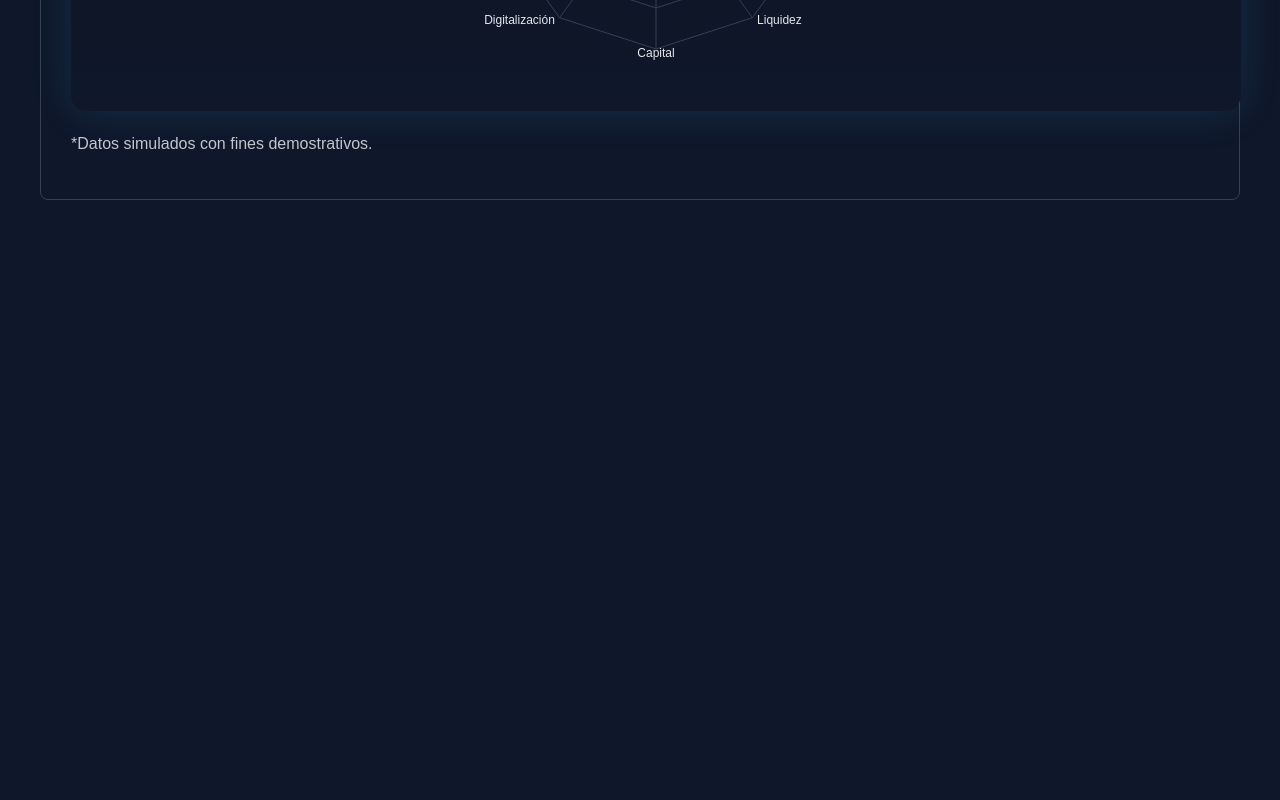
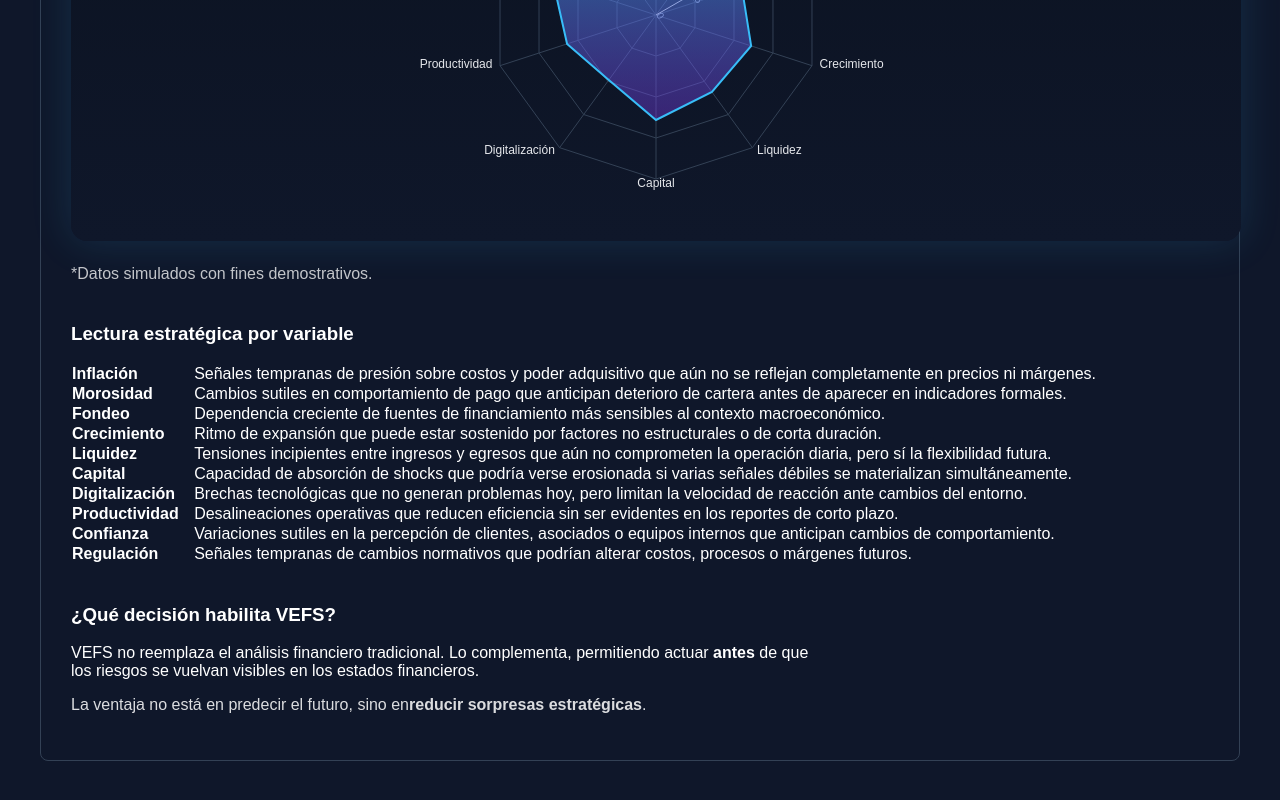
Before and after one commit to DAMIANHE/vesf-saas2, a Next.js app: page /radar in a window 1280 px wide. Shown: the part 628-1428 px from the top of the page. Before the commit the page ends 880 px from the top, so only its background shows below. Built offline with nearby package versions, Linux system fonts and the light colour scheme.

Commit message:
Update page.jsx

```diff
--- a/app/radar/page.jsx
+++ b/app/radar/page.jsx
@@ -14,12 +14,121 @@ export default function RadarPage() {
         Señales Débiles. El área y la forma del polígono revelan patrones que
         anticipan impacto potencial en el VAN.
       </p>
+<p style={{ marginBottom: 16, maxWidth: 760 }}>
+  Este radar no muestra indicadores históricos.
+  Muestra <strong>riesgos invisibles</strong> detectados a partir de Señales Débiles
+  que aún no impactan en los reportes tradicionales, pero ya están
+  condicionando el valor futuro del negocio.
+</p>
+
+<p style={{ marginBottom: 24, maxWidth: 760, opacity: 0.85 }}>
+  <strong>Cómo leerlo:</strong> cuanto más irregular y extendida es la forma del
+  polígono, mayor es la dispersión de riesgos estratégicos y mayor la
+  probabilidad de impacto silencioso en el VAN si no se actúa a tiempo.
+</p>
 
       <RadarChartClient />
 
       <p style={{ marginTop: 24, opacity: 0.75 }}>
         *Datos simulados con fines demostrativos.
       </p>
+      <section style={{ marginTop: 40 }}>
+  <h3>Lectura estratégica por variable</h3>
+
+  <table
+    style={{
+      width: "100%",
+      marginTop: 16,
+      borderCollapse: "collapse"
+    }}
+  >
+    <tbody>
+      <tr>
+        <td><strong>Inflación</strong></td>
+        <td>
+          Señales tempranas de presión sobre costos y poder adquisitivo
+          que aún no se reflejan completamente en precios ni márgenes.
+        </td>
+      </tr>
+      <tr>
+        <td><strong>Morosidad</strong></td>
+        <td>
+          Cambios sutiles en comportamiento de pago que anticipan deterioro
+          de cartera antes de aparecer en indicadores formales.
+        </td>
+      </tr>
+      <tr>
+        <td><strong>Fondeo</strong></td>
+        <td>
+          Dependencia creciente de fuentes de financiamiento más sensibles
+          al contexto macroeconómico.
+        </td>
+      </tr>
+      <tr>
+        <td><strong>Crecimiento</strong></td>
+        <td>
+          Ritmo de expansión que puede estar sostenido por factores no
+          estructurales o de corta duración.
+        </td>
+      </tr>
+      <tr>
+        <td><strong>Liquidez</strong></td>
+        <td>
+          Tensiones incipientes entre ingresos y egresos que aún no
+          comprometen la operación diaria, pero sí la flexibilidad futura.
+        </td>
+      </tr>
+      <tr>
+        <td><strong>Capital</strong></td>
+        <td>
+          Capacidad de absorción de shocks que podría verse erosionada
+          si varias señales débiles se materializan simultáneamente.
+        </td>
+      </tr>
+      <tr>
+        <td><strong>Digitalización</strong></td>
+        <td>
+          Brechas tecnológicas que no generan problemas hoy, pero limitan
+          la velocidad de reacción ante cambios del entorno.
+        </td>
+      </tr>
+      <tr>
+        <td><strong>Productividad</strong></td>
+        <td>
+          Desalineaciones operativas que reducen eficiencia sin ser
+          evidentes en los reportes de corto plazo.
+        </td>
+      </tr>
+      <tr>
+        <td><strong>Confianza</strong></td>
+        <td>
+          Variaciones sutiles en la percepción de clientes, asociados o
+          equipos internos que anticipan cambios de comportamiento.
+        </td>
+      </tr>
+      <tr>
+        <td><strong>Regulación</strong></td>
+        <td>
+          Señales tempranas de cambios normativos que podrían alterar
+          costos, procesos o márgenes futuros.
+        </td>
+      </tr>
+    </tbody>
+  </table>
+</section>
+<section style={{ marginTop: 40, maxWidth: 760 }}>
+  <h3>¿Qué decisión habilita VEFS?</h3>
+  <p>
+    VEFS no reemplaza el análisis financiero tradicional.
+    Lo complementa, permitiendo actuar <strong>antes</strong> de que los
+    riesgos se vuelvan visibles en los estados financieros.
+  </p>
+  <p style={{ opacity: 0.85 }}>
+    La ventaja no está en predecir el futuro, sino en
+    <strong>reducir sorpresas estratégicas</strong>.
+  </p>
+</section>
+
     </main>
   );
 }
```
